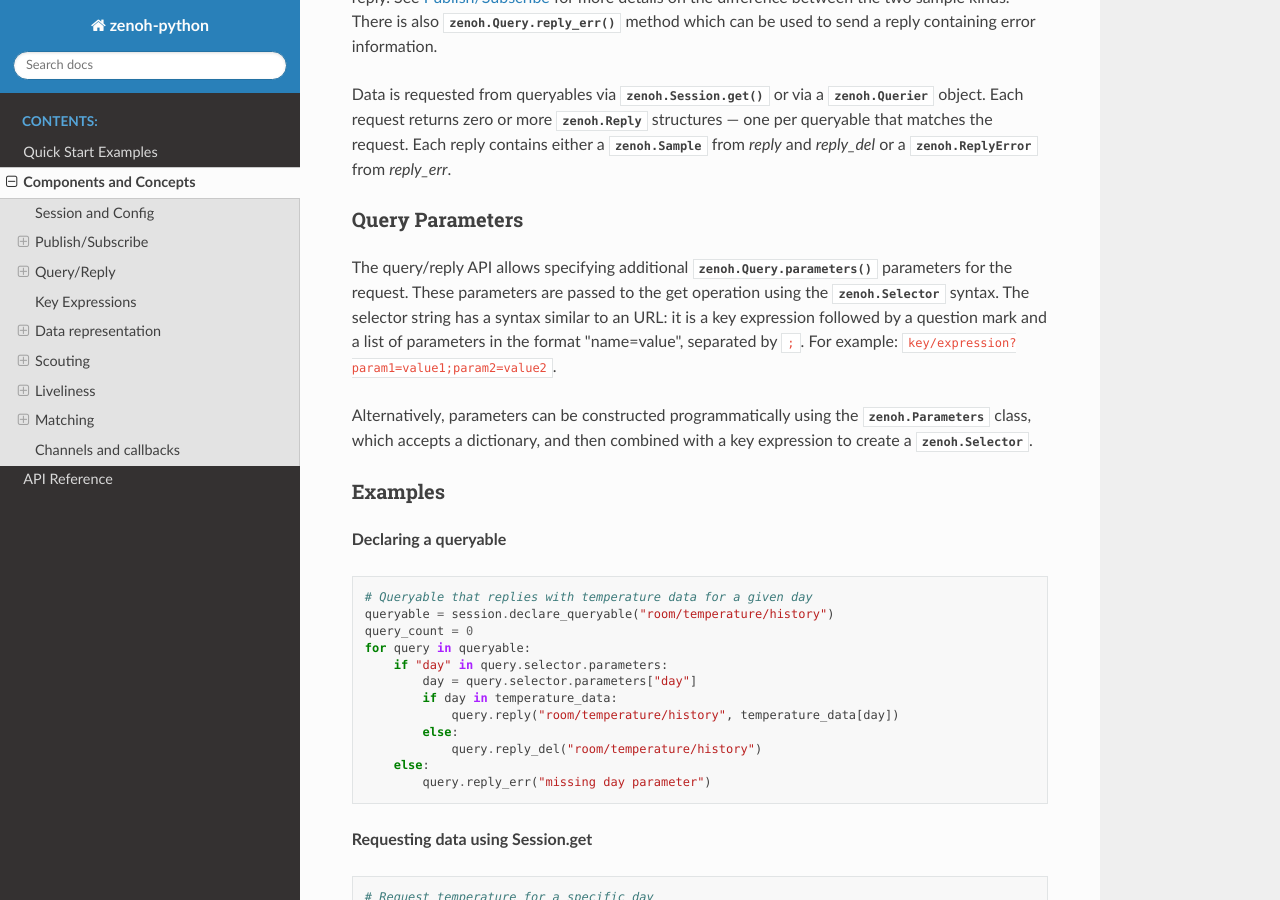
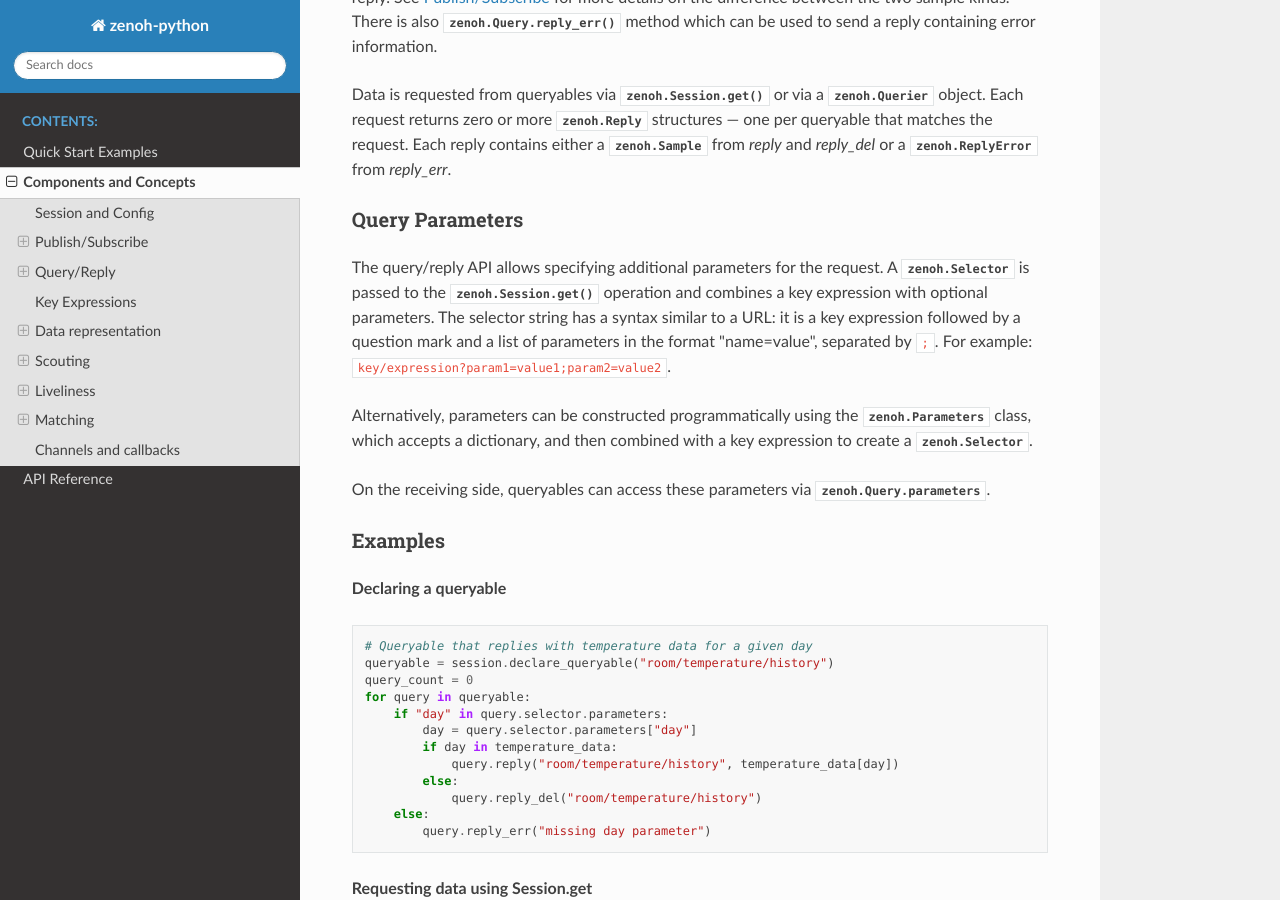
Before and after one commit to eclipse-zenoh/zenoh-python, a Sphinx documentation site: the page built from docs/concepts.rst, in a window 1280 px wide and 900 px high, scrolled down 1840 px. Built offline with Sphinx 7.4.7 and the Read the Docs theme 3.1.0, drawn with Linux system fonts in a browser that asks for light colours.

Commit message:
update querty section

```diff
--- a/docs/concepts.rst
+++ b/docs/concepts.rst
@@ -102,16 +102,19 @@ or a :class:`zenoh.ReplyError` from `reply_err`.
 Query Parameters
 ^^^^^^^^^^^^^^^^
 
-The query/reply API allows specifying additional :meth:`zenoh.Query.parameters`
-parameters for the request. These
-parameters are passed to the get operation using the :class:`zenoh.Selector`
-syntax. The selector string has a syntax similar to an URL: it is a key expression
-followed by a question mark and a list of parameters in the format "name=value",
-separated by ``;``. For example: ``key/expression?param1=value1;param2=value2``.
+The query/reply API allows specifying additional parameters for the request.
+A :class:`zenoh.Selector` is passed to the :meth:`zenoh.Session.get` operation
+and combines a key expression with optional parameters. The selector string has
+a syntax similar to a URL: it is a key expression followed by a question mark
+and a list of parameters in the format "name=value", separated by ``;``.
+For example: ``key/expression?param1=value1;param2=value2``.
 
 Alternatively, parameters can be constructed programmatically using the
 :class:`zenoh.Parameters` class, which accepts a dictionary, and then combined
 with a key expression to create a :class:`zenoh.Selector`.
+
+On the receiving side, queryables can access these parameters via
+:attr:`zenoh.Query.parameters`.
 
 Examples
 ^^^^^^^^
```
